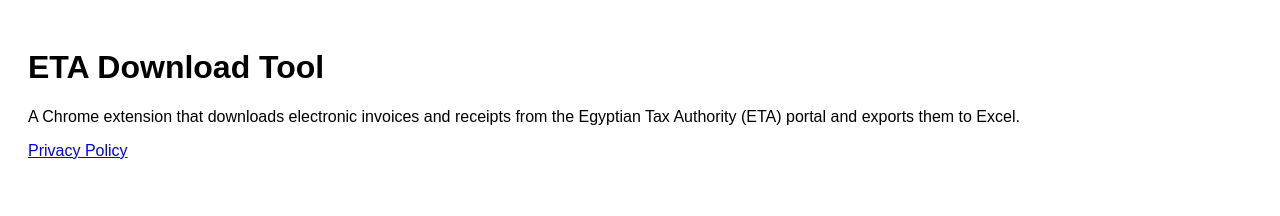
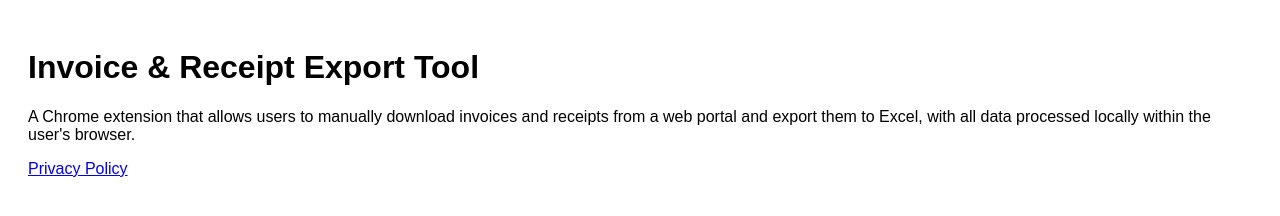
Before and after one commit to elgindyacc-gif/privacy-policy, a plain HTML site: page index.html in a window 1280 px wide. Drawn offline with Linux system fonts and the light colour scheme.

Commit message:
Add files via upload

```diff
--- a/index.html
+++ b/index.html
@@ -2,14 +2,14 @@
 <html lang="en">
 <head>
   <meta charset="UTF-8">
-  <title>ETA Download Tool</title>
+  <title>Invoice & Receipt Export Tool</title>
   <meta name="viewport" content="width=device-width, initial-scale=1.0">
 </head>
 <body style="font-family: Arial, sans-serif; padding: 20px;">
-  <h1>ETA Download Tool</h1>
+  <h1>Invoice & Receipt Export Tool</h1>
 
   <p>
-    A Chrome extension that downloads electronic invoices and receipts from the Egyptian Tax Authority (ETA) portal and exports them to Excel.
+    A Chrome extension that allows users to manually download invoices and receipts from a web portal and export them to Excel, with all data processed locally within the user's browser.
   </p>
 
   <p>
```
Also changed, not shown: privacy-policy.html (+6 -2 lines).
